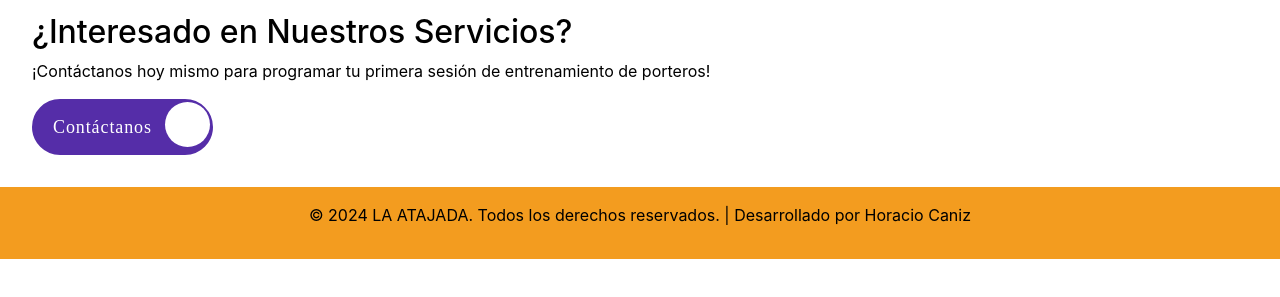
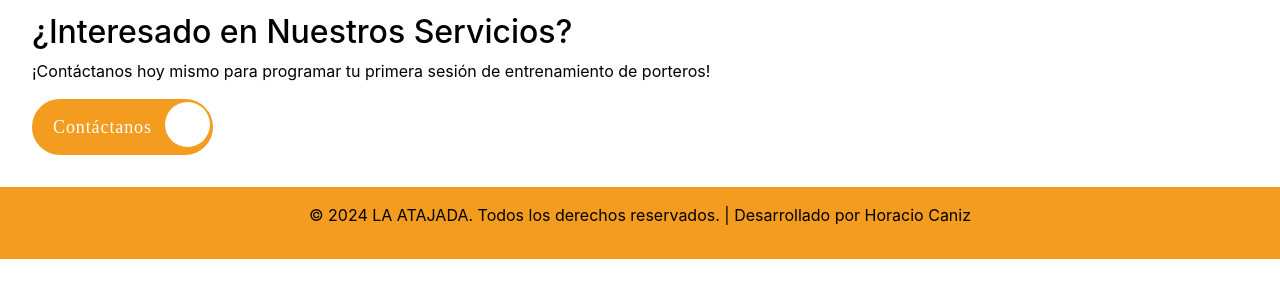
Before and after one commit to LaAtajada/la-atajada, a plain HTML site: page index.html in a window 1280 px wide. Shown: the part 1139-1436 px from the top of the page. Drawn offline with nearby package versions, Linux system fonts and the light colour scheme.

Commit message:
actualizacion al color del boton contacto

```diff
--- a/css/styles.css
+++ b/css/styles.css
@@ -347,9 +347,9 @@ button:hover {
     margin: auto;
     padding: 11.5px 18px;
     transition: all 0.2s ease;
-    border: 3px solid #552da8;
+    border: 3px solid #f39c1f;
     border-radius: 50px;
-    background: #552da8;
+    background: #f39c1f;
     cursor: pointer;
   }
 
```
